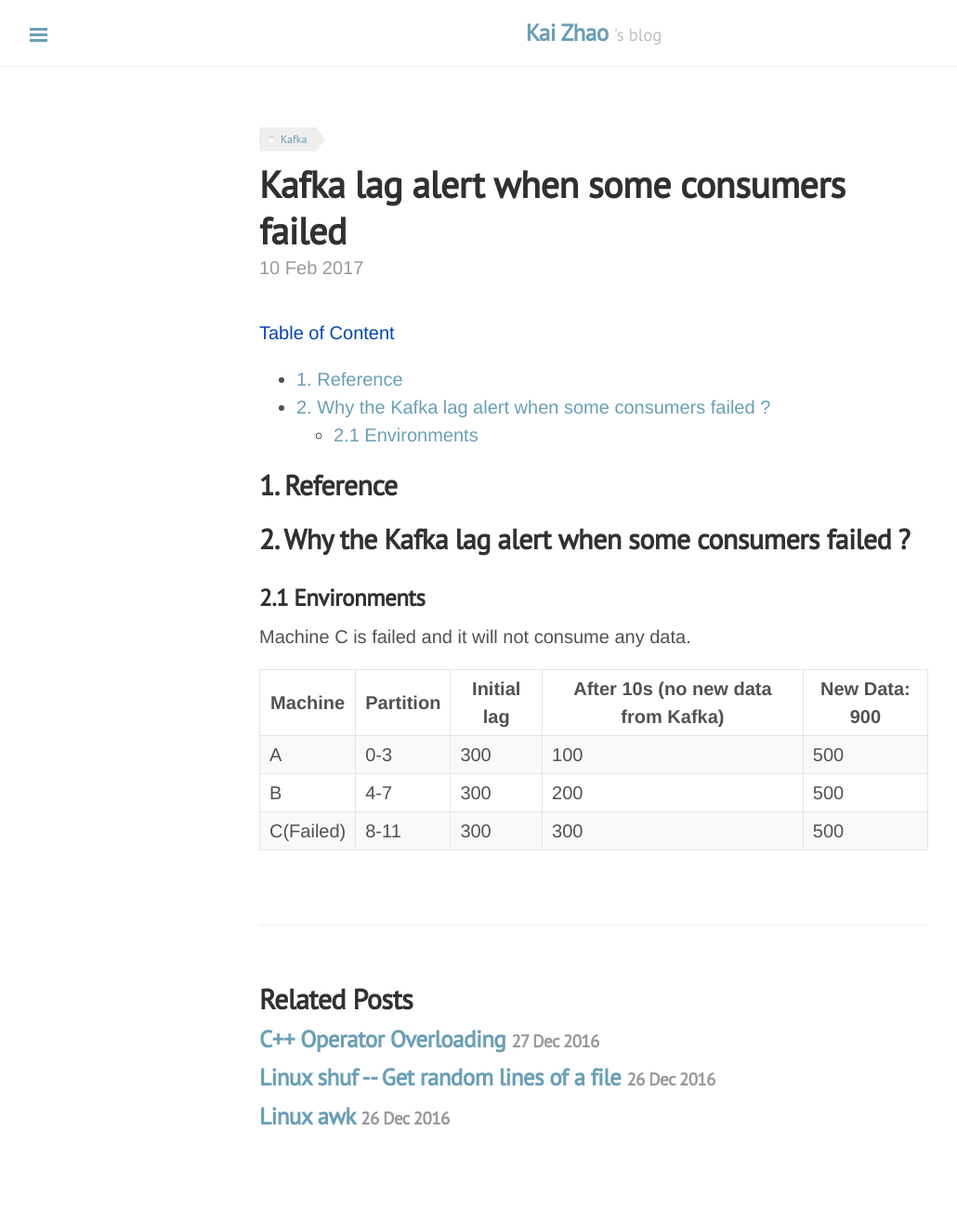
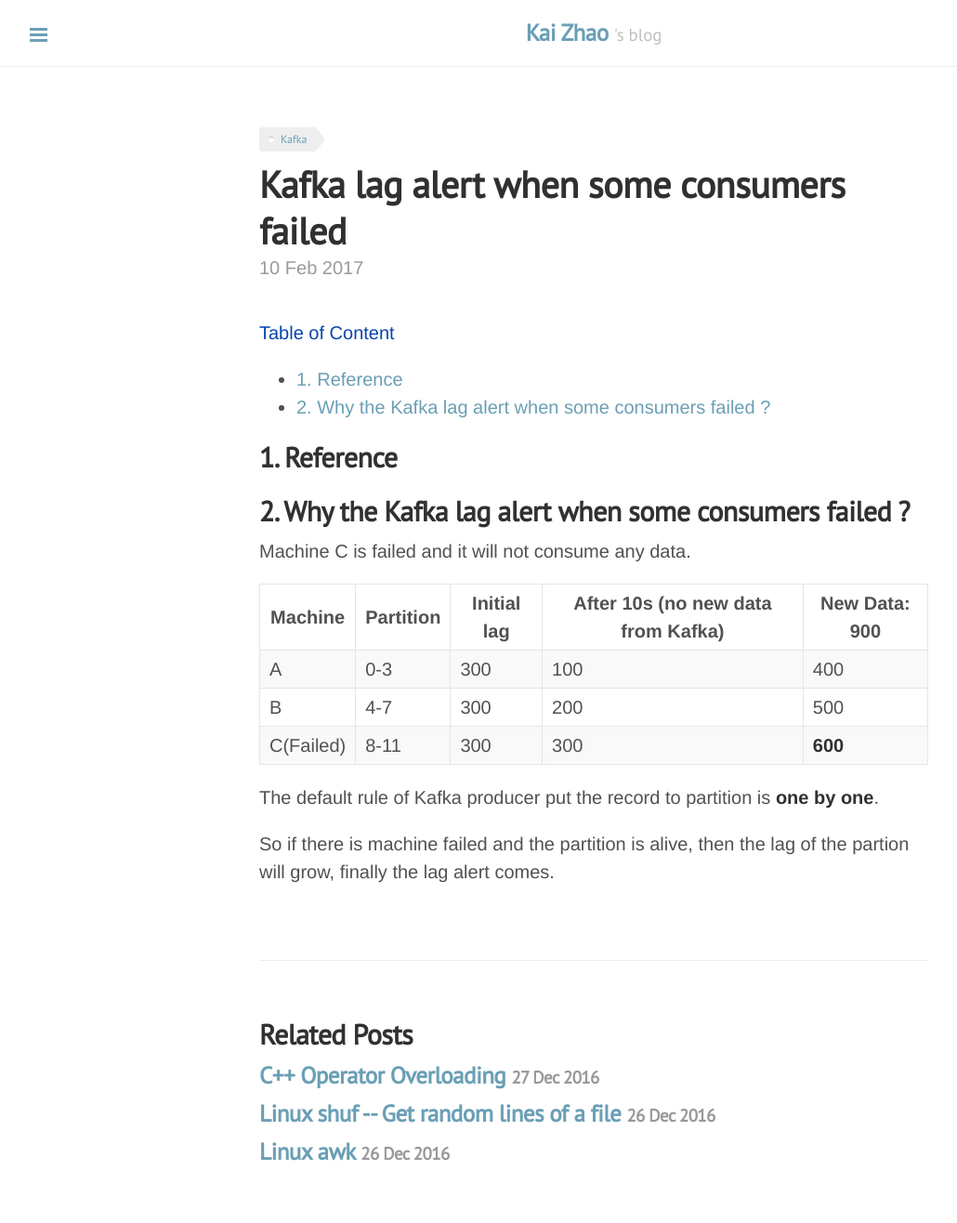
Before and after one commit to loverszhaokai/loverszhaokai.github.io, a Jekyll site: the page built from _posts/2017-02-10-Kafka-lag-alert-when-some-consumers-failed.md, in a window 1280 px wide. Shown: the whole page at 93% size, without its empty margins (1-1031 px from the left). Built offline with Jekyll 4.4.1, drawn with Linux system fonts in a browser that asks for light colours; nearby versions of some CDN libraries; comment, search, counter and statistics services are not loaded; before the commit the page ends 1277 px from its top, so only the background shows below that.

Commit message:
Add post

```diff
--- a/_posts/2017-02-10-Kafka-lag-alert-when-some-consumers-failed.md
+++ b/_posts/2017-02-10-Kafka-lag-alert-when-some-consumers-failed.md
@@ -19,13 +19,15 @@
 
 ## 2. Why the Kafka lag alert when some consumers failed ?
 
-### 2.1 Environments
-
 Machine C is failed and it will not consume any data.
 
 |-----------------+------------+--------------+------------------------------------+-----------------|
 | Machine         | Partition  | Initial lag  | After 10s (no new data from Kafka) |  New Data: 900  |
 |-----------------|------------|--------------|------------------------------------+-----------------|
-| A               | 0-3        | 300          | 100                                | 500             |
+| A               | 0-3        | 300          | 100                                | 400             |
 | B               | 4-7        | 300          | 200                                | 500             |
-| C(Failed)       | 8-11       | 300          | 300                                | 500             |
+| C(Failed)       | 8-11       | 300          | 300                                | **600**         |
+
+The default rule of Kafka producer put the record to partition is **one by one**.
+
+So if there is machine failed and the partition is alive, then the lag of the partion will grow, finally the lag alert comes.
```
